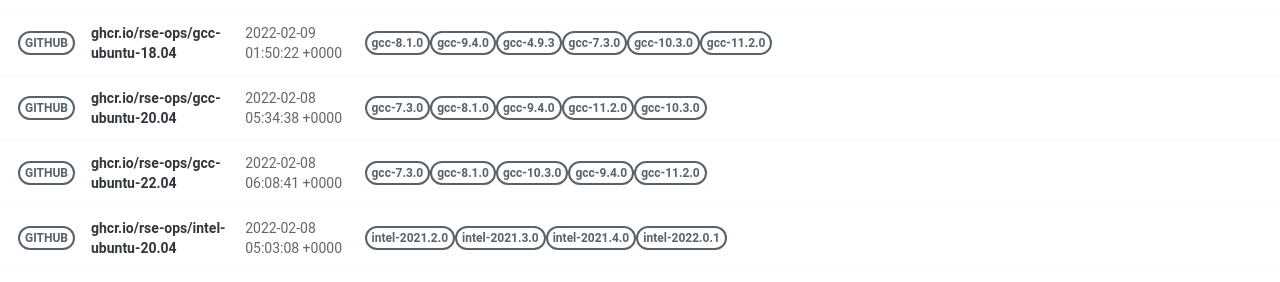
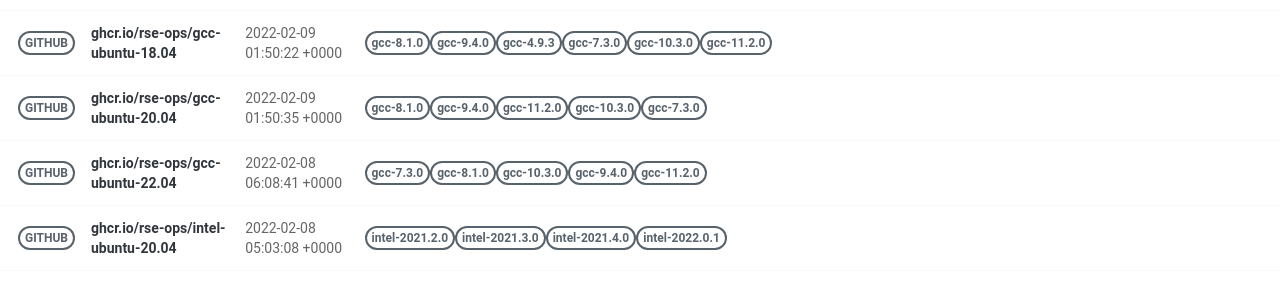
Before and after one commit to rse-ops/docker-images, a Jekyll site: the page built from pages/index.md, in a window 1280 px wide. Shown: the part 581-863 px from the top of the page. Built offline with Jekyll 4.4.1, drawn with Linux system fonts in a browser that asks for light colours; nearby versions of some CDN libraries.

Commit message:
Automated push to update library 2022-02-09

```diff
--- a/_library/ghcr.io-rse-ops-gcc-ubuntu-20.04.md
+++ b/_library/ghcr.io-rse-ops-gcc-ubuntu-20.04.md
@@ -1,14 +1,11 @@
 ---
 layout: container
 name: ghcr.io/rse-ops/gcc-ubuntu-20.04
-updated_at: 2022-02-08 05:34:38.896533
+updated_at: 2022-02-09 01:50:35.614453
 
 
 container_url: https://github.com/orgs/rse-ops/packages/container/package/gcc-ubuntu-20.04
 versions:
- - tag: gcc-7.3.0
-   dockerfile: https://github.com/rse-ops/docker-images/blob/main/ubuntu/gcc/Dockerfile
-   manifest: https://crane.ggcr.dev/manifest/ghcr.io/rse-ops/gcc-ubuntu-20.04:gcc-7.3.0
  - tag: gcc-8.1.0
    dockerfile: https://github.com/rse-ops/docker-images/blob/main/ubuntu/gcc/Dockerfile
    manifest: https://crane.ggcr.dev/manifest/ghcr.io/rse-ops/gcc-ubuntu-20.04:gcc-8.1.0
```
Also changed, not shown: other parts of _library/ghcr.io-rse-ops-gcc-ubuntu-20.04.md (+3 -0 lines).
